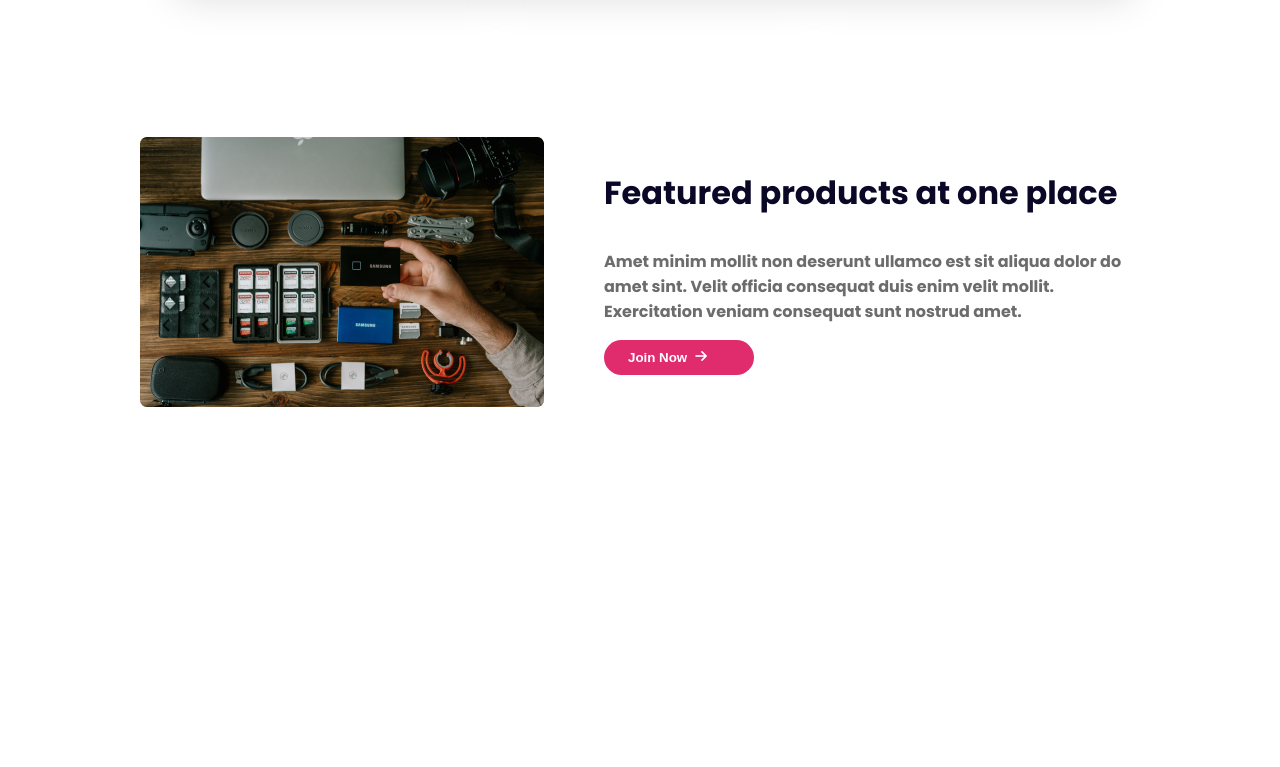
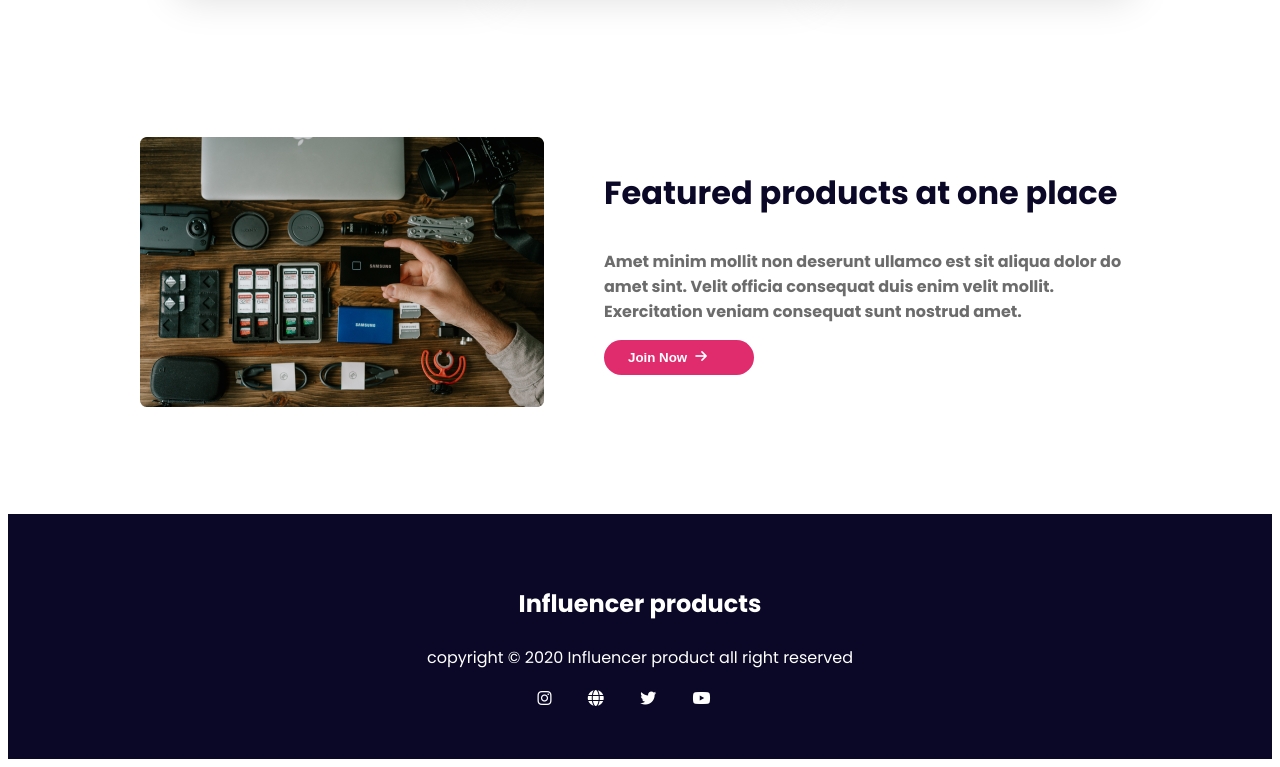
Before and after one commit to omor8243/influencer-gear-project, a plain HTML site: page index.html in a window 1280 px wide. Shown: the part 2445-3212 px from the top of the page. Before the commit the page ends 2959 px from the top, so only its background shows below. Drawn offline with Linux system fonts and the light colour scheme; a web font is replaced by a local one.

Commit message:
added footrt section

```diff
--- a/css/style.css
+++ b/css/style.css
@@ -163,7 +163,7 @@
  /*collection part end*/
  /*featured part start*/
  .featured-part-container {
-  max-width: 1000px;
+   max-width: 1000px;
    margin: 100px auto;
    display: flex;
    gap: 4rem;
@@ -178,12 +178,29 @@
    font-size: 2rem;
    font-weight: 700;
  }
- .featured-disc{
-  color: #6C6C6C;
-  font-weight: 700;
+
+ .featured-disc {
+   color: #6C6C6C;
+   font-weight: 700;
  }
 
  /*featured part end*/
+ /*footer part start*/
+ .footer-part-container {
+   max-width: 100%;
+   background-color: #0A0826;
+   color: #fff;
+   text-align: center;
+   padding: 3rem 0;
+ }
+
+ .footer-title {
+   color: #FFF;
+   font-size: 1.50rem;
+   font-weight: 700;
+ }
+
+ /*footer part end*/
 
  /*responsive css*/
  @media screen and (max-width: 576px) {
@@ -211,7 +228,8 @@
      text-align: center;
    }
 
-   .journey-part, .featured-part-container {
+   .journey-part,
+   .featured-part-container {
      flex-direction: column-reverse;
    }
 
@@ -243,8 +261,9 @@
    .collection-part {
      grid-template-columns: 1fr;
    }
-   .featured-part-container{
-    text-align: center;
+
+   .featured-part-container {
+     text-align: center;
    }
  }
 
@@ -273,7 +292,8 @@
      text-align: center;
    }
 
-   .journey-part, .featured-part-container {
+   .journey-part,
+   .featured-part-container {
      flex-direction: column-reverse;
    }
 
@@ -306,8 +326,9 @@
    .collection-part {
      grid-template-columns: repeat(1, 1fr);
    }
-   .featured-part-container{
-    text-align: center;
+
+   .featured-part-container {
+     text-align: center;
    }
 
  }
--- a/index.html
+++ b/index.html
@@ -206,6 +206,13 @@
       </div>
     </section>
   </main>
-  <footer></footer>
+  <footer class="footer-part-container">
+    <h3 class="footer-title">Influencer products</h3>
+    <p>copyright &copy; 2020 Influencer product all right reserved</p>
+    <i class="fa-brands fa-instagram"></i>
+    <i class="fa-solid fa-globe"></i>
+    <i class="fa-brands fa-twitter"></i>
+    <i class="fa-brands fa-youtube"></i>
+  </footer>
 </body>
 </html>
```
